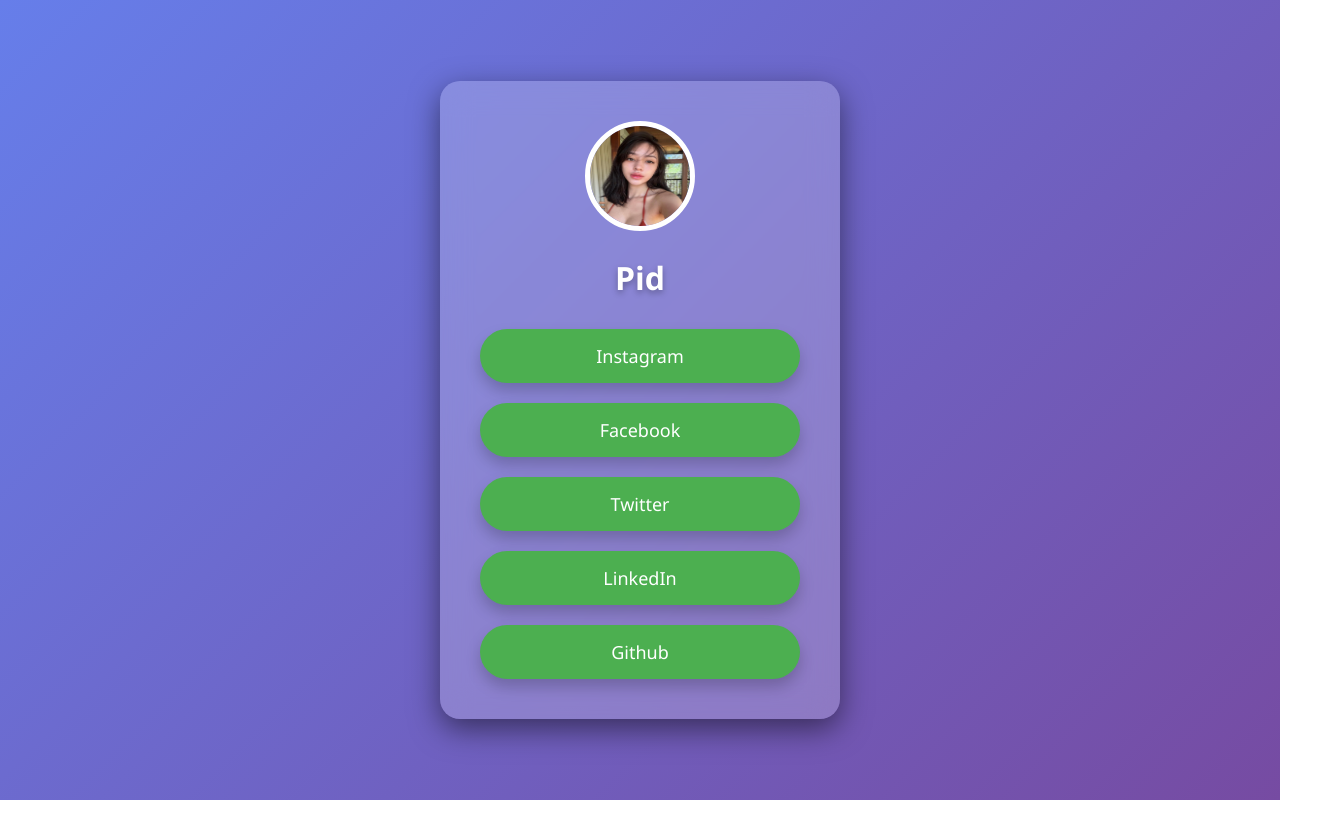
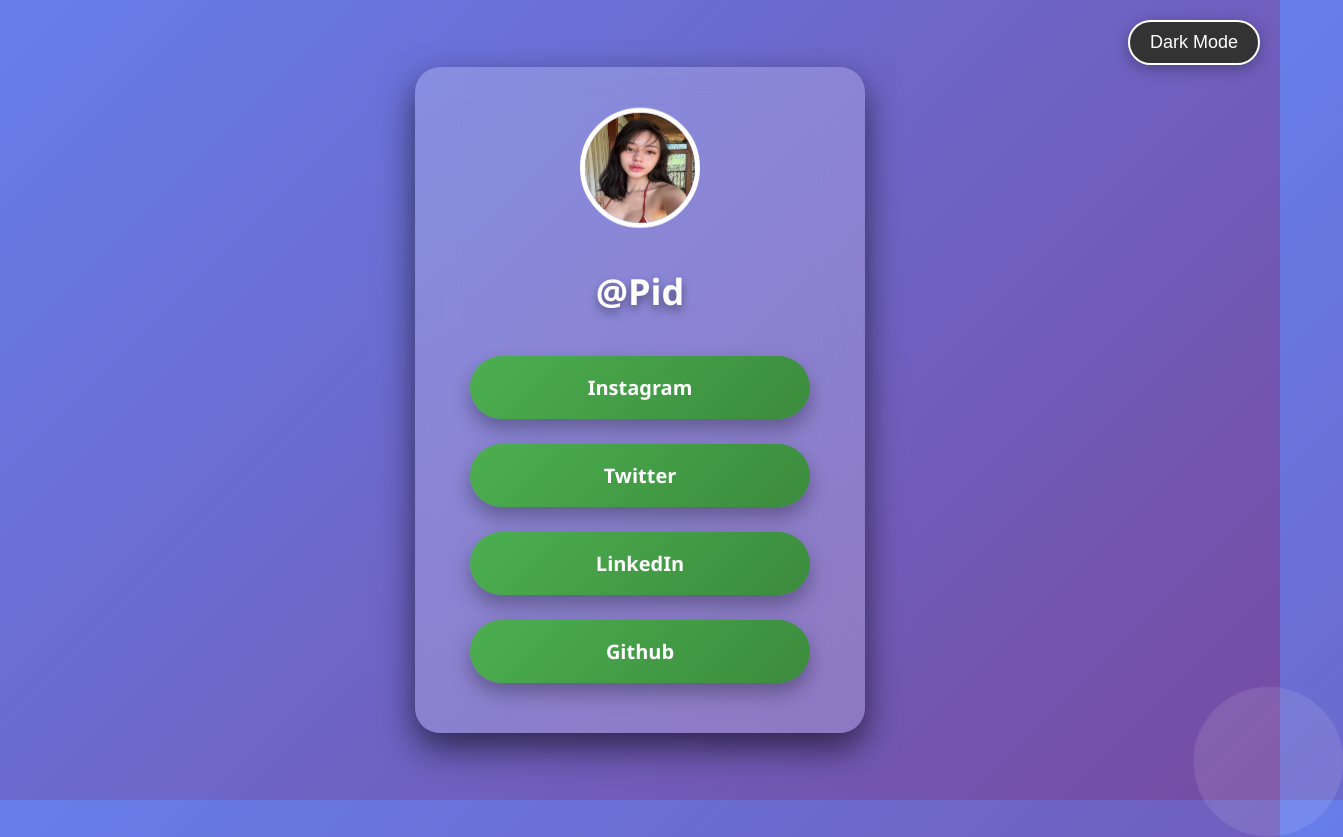
Before and after one commit to Pid24/linktree-pid, a plain HTML site: page index.html in a window 1280 px wide. Shown: the whole page, 1343 px wide, since content can reach past the window. Before the commit the page ends 800 px from the top, so only its background shows below. Drawn offline with Linux system fonts and the light colour scheme.

Commit message:
add darkmode

```diff
--- a/index.html
+++ b/index.html
@@ -5,21 +5,29 @@
     <meta name="viewport" content="width=device-width, initial-scale=1.0" />
     <title>Linktree Clone</title>
     <link href="style.css" rel="stylesheet" />
+    <script src="https://kit.fontawesome.com/a076d05399.js" crossorigin="anonymous"></script>
   </head>
+  <body>
+    <button id="darkModeToggle" class="dark-mode-toggle"><i class="fas fa-moon"></i> Dark Mode</button>
+    <div class="shape"></div>
+    <div class="shape"></div>
 
-  <body>
+    <!-- Particle Elements -->
+    <div class="particle" style="top: 10%; left: 20%; animation-duration: 7s"></div>
+    <div class="particle" style="top: 40%; left: 80%; animation-duration: 5s"></div>
+    <div class="particle" style="top: 70%; left: 50%; animation-duration: 6s"></div>
+
     <div class="container" id="container">
       <div class="profile">
         <img src="img/icon.jpeg" alt="Profile Picture" class="profile-picture" />
-        <h1>Pid</h1>
+        <h1>@Pid</h1>
       </div>
 
       <div class="links">
-        <a href="https://www.instagram.com/yourprofile" target="_blank" class="link">Instagram</a>
-        <a href="https://www.facebook.com/yourprofile" target="_blank" class="link">Facebook</a>
-        <a href="https://www.twitter.com/yourprofile" target="_blank" class="link">Twitter</a>
-        <a href="https://www.linkedin.com/in/yourprofile" target="_blank" class="link">LinkedIn</a>
-        <a href="https://www.github.com/yourprofile" target="_blank" class="link">Github</a>
+        <a href="https://www.instagram.com/piddddz/" target="_blank" class="link">Instagram</a>
+        <a href="https://x.com/rfdzna" target="_blank" class="link">Twitter</a>
+        <a href="https://www.linkedin.com/in/rofid/" target="_blank" class="link">LinkedIn</a>
+        <a href="https://github.com/Pid24" target="_blank" class="link">Github</a>
       </div>
     </div>
 
--- a/script.js
+++ b/script.js
@@ -1,9 +1,22 @@
-// Wait for the window to load
 window.onload = function () {
   // Animate the container
   const container = document.getElementById("container");
   container.style.opacity = "1";
   container.style.transform = "translateY(0) scale(1)";
+
+  // Animate the profile picture with a delay
+  const profilePicture = document.querySelector(".profile-picture");
+  setTimeout(() => {
+    profilePicture.style.opacity = "1";
+    profilePicture.style.transform = "scale(1) rotate(0deg)";
+  }, 300); // 300ms delay
+
+  // Animate the profile name
+  const profileName = document.querySelector(".profile h1");
+  setTimeout(() => {
+    profileName.style.opacity = "1";
+    profileName.style.transform = "translateY(0)";
+  }, 500); // 500ms delay
 
   // Animate the links with a slight delay and stagger
   const links = document.querySelectorAll(".link");
@@ -11,7 +24,29 @@
     setTimeout(() => {
       link.style.opacity = "1";
       link.style.transform = "translateY(0) scale(1)";
-      link.style.animation = "linkEntry 0.6s ease-out forwards";
-    }, (index + 1) * 200); // stagger animations by 200ms
+    }, (index + 1) * 200 + 600); // stagger animations by 200ms with an initial delay of 600ms
   });
+
+  // Dark Mode Toggle
+  const darkModeToggle = document.getElementById("darkModeToggle");
+  const icon = darkModeToggle.querySelector("i");
+
+  const updateIcon = () => {
+    if (document.body.classList.contains("dark-mode")) {
+      icon.className = "fas fa-sun"; // Sun icon for light mode
+      darkModeToggle.innerText = " Light Mode";
+    } else {
+      icon.className = "fas fa-moon"; // Moon icon for dark mode
+      darkModeToggle.innerText = " Dark Mode";
+    }
+  };
+
+  // Add event listener to toggle dark mode
+  darkModeToggle.addEventListener("click", function () {
+    document.body.classList.toggle("dark-mode");
+    updateIcon();
+  });
+
+  // Set initial icon based on the current mode
+  updateIcon();
 };
--- a/style.css
+++ b/style.css
@@ -15,61 +15,155 @@
   height: 100vh;
   color: #fff;
   overflow: hidden;
+  animation: backgroundAnimation 15s infinite alternate;
+  position: relative;
+  transition: background 0.3s ease, color 0.3s ease;
 }
 
-/* Container for Profile and Links */
+body.dark-mode {
+  background: #1b1b1b; /* Solid dark background */
+  color: #e0e0e0;
+}
+
+/* Dark Mode Toggle Button Styling */
+.dark-mode-toggle {
+  position: fixed;
+  top: 20px;
+  right: 20px;
+  background: #333; /* Dark background for button */
+  border: 2px solid #fff; /* White border for contrast */
+  padding: 10px 20px;
+  cursor: pointer;
+  font-size: 18px;
+  color: #fff;
+  transition: background 0.3s ease, color 0.3s ease, transform 0.3s ease, box-shadow 0.3s ease;
+  z-index: 1000;
+  border-radius: 25px; /* Rounded corners for the button */
+  box-shadow: 0 4px 15px rgba(0, 0, 0, 0.3); /* Subtle shadow for depth */
+}
+
+body.dark-mode .dark-mode-toggle {
+  background: #555; /* Slightly lighter background for dark mode */
+  color: #f0f0f0;
+  border: 2px solid #e0e0e0; /* Adjust border color for dark mode */
+}
+
+.dark-mode-toggle:hover {
+  transform: scale(1.05); /* Slightly increase size on hover */
+  box-shadow: 0 6px 20px rgba(0, 0, 0, 0.5); /* Increase shadow on hover */
+  background: #444; /* Darken background on hover */
+}
+
+body.dark-mode .dark-mode-toggle:hover {
+  background: #666; /* Lighten background on hover in dark mode */
+}
+
+/* Floating Shapes */
+.shape {
+  position: absolute;
+  border-radius: 50%;
+  background: rgba(255, 255, 255, 0.1);
+  animation: float 10s infinite ease-in-out;
+  pointer-events: none;
+}
+
+body.dark-mode .shape {
+  background: rgba(0, 0, 0, 0.3); /* Darker shapes in dark mode */
+}
+
+.shape:nth-child(1) {
+  width: 200px;
+  height: 200px;
+  top: -50px;
+  left: -50px;
+  animation-duration: 12s;
+}
+
+.shape:nth-child(2) {
+  width: 150px;
+  height: 150px;
+  bottom: -50px;
+  right: -50px;
+  animation-duration: 10s;
+  animation-delay: 2s;
+}
+
+@keyframes float {
+  0%,
+  100% {
+    transform: translateY(0) translateX(0);
+  }
+  50% {
+    transform: translateY(-20px) translateX(20px);
+  }
+}
+
+/* Glassmorphism Container */
 .container {
   text-align: center;
   background: rgba(255, 255, 255, 0.2);
-  padding: 40px 30px;
-  border-radius: 20px;
-  box-shadow: 0 10px 30px rgba(0, 0, 0, 0.5);
-  max-width: 400px;
+  padding: 50px 35px;
+  border-radius: 25px;
+  box-shadow: 0 15px 35px rgba(0, 0, 0, 0.6);
+  max-width: 450px;
   width: 90%;
-  backdrop-filter: blur(15px);
+  backdrop-filter: blur(20px);
   opacity: 0;
-  transform: translateY(50px) scale(0.95);
-  transition: opacity 0.8s ease-out, transform 0.8s ease-out;
+  transform: translateY(50px) scale(0.9);
+  transition: opacity 1s ease-out, transform 1s ease-out;
+}
+
+body.dark-mode .container {
+  background: rgba(0, 0, 0, 0.8); /* Solid dark background */
+  box-shadow: 0 15px 35px rgba(0, 0, 0, 0.8);
 }
 
 /* Profile Section */
 .profile {
-  margin-bottom: 30px;
+  margin-bottom: 40px;
 }
 
 .profile-picture {
-  width: 110px;
-  height: 110px;
+  width: 120px;
+  height: 120px;
   border-radius: 50%;
   border: 5px solid #fff;
   opacity: 0;
-  transform: scale(0);
-  animation: profileEntry 0.8s ease-out forwards 0.3s;
+  transform: scale(0.7) rotate(-15deg);
+  animation: profileEntry 1s ease-out forwards 0.3s, bounce 1.5s infinite;
 }
 
 @keyframes profileEntry {
   to {
     opacity: 1;
-    transform: scale(1);
+    transform: scale(1) rotate(0deg);
+  }
+}
+
+@keyframes bounce {
+  0%,
+  100% {
+    transform: translateY(0);
+  }
+  50% {
+    transform: translateY(-10px);
   }
 }
 
 .profile h1 {
-  font-size: 32px;
+  font-size: 36px;
   font-weight: bold;
-  margin-top: 20px;
+  margin-top: 25px;
   color: #ffffff;
-  text-shadow: 0 3px 6px rgba(0, 0, 0, 0.3);
+  text-shadow: 0 5px 10px rgba(0, 0, 0, 0.4);
   opacity: 0;
   transform: translateY(-20px);
-  animation: fadeInUp 0.8s ease-out forwards 0.5s;
+  animation: fadeInUp 1s ease-out forwards 0.5s;
 }
 
-@keyframes fadeInUp {
-  to {
-    opacity: 1;
-    transform: translateY(0);
-  }
+body.dark-mode .profile h1 {
+  color: #e0e0e0;
+  text-shadow: 0 5px 10px rgba(0, 0, 0, 0.6);
 }
 
 /* Links Styling */
@@ -77,30 +171,53 @@
   display: flex;
   flex-direction: column;
   align-items: center;
-  gap: 20px;
+  gap: 25px;
 }
 
 .link {
   text-decoration: none;
   color: #fff;
-  background-color: #4caf50;
-  padding: 15px 25px;
+  background: linear-gradient(135deg, #4caf50, #3b8b3c);
+  padding: 18px 30px;
   border-radius: 50px;
   width: 100%;
-  max-width: 320px;
+  max-width: 340px;
   text-align: center;
-  font-size: 18px;
-  font-weight: 500;
-  box-shadow: 0 8px 15px rgba(0, 0, 0, 0.2);
-  transition: background-color 0.3s, box-shadow 0.3s, transform 0.3s;
+  font-size: 20px;
+  font-weight: 600;
+  box-shadow: 0 10px 20px rgba(0, 0, 0, 0.3);
+  transition: background 0.4s, box-shadow 0.4s, transform 0.4s, border 0.4s;
   opacity: 0;
-  transform: translateY(30px) scale(0.95);
+  transform: translateY(40px) scale(0.95);
+  animation: linkEntry 1s ease-out forwards;
+}
+
+body.dark-mode .link {
+  background: linear-gradient(135deg, #3b8b3c, #2f732e);
+  box-shadow: 0 10px 20px rgba(0, 0, 0, 0.6);
 }
 
 .link:hover {
-  background-color: #388e3c;
-  box-shadow: 0 10px 20px rgba(0, 0, 0, 0.3);
-  transform: translateY(-4px) scale(1.05);
+  background: linear-gradient(135deg, #3b8b3c, #4caf50);
+  box-shadow: 0 12px 25px rgba(0, 0, 0, 0.35);
+  transform: translateY(-6px) scale(1.1);
+  border: 2px solid rgba(255, 255, 255, 0.5);
+}
+
+.link::after {
+  content: "";
+  display: block;
+  position: absolute;
+  width: 100%;
+  height: 100%;
+  border-radius: 50px;
+  opacity: 0;
+  box-shadow: 0 0 20px 10px rgba(76, 175, 80, 0.7);
+  transition: opacity 0.4s;
+}
+
+.link:hover::after {
+  opacity: 1;
 }
 
 @keyframes linkEntry {
@@ -110,10 +227,23 @@
   }
 }
 
+.link:nth-child(1) {
+  animation-delay: 0.6s;
+}
+.link:nth-child(2) {
+  animation-delay: 0.8s;
+}
+.link:nth-child(3) {
+  animation-delay: 1s;
+}
+.link:nth-child(4) {
+  animation-delay: 1.2s;
+}
+
 /* Additional Responsive Styles */
 @media (max-width: 600px) {
   .container {
-    padding: 25px 20px;
+    padding: 30px 20px;
   }
 
   .link {
```
